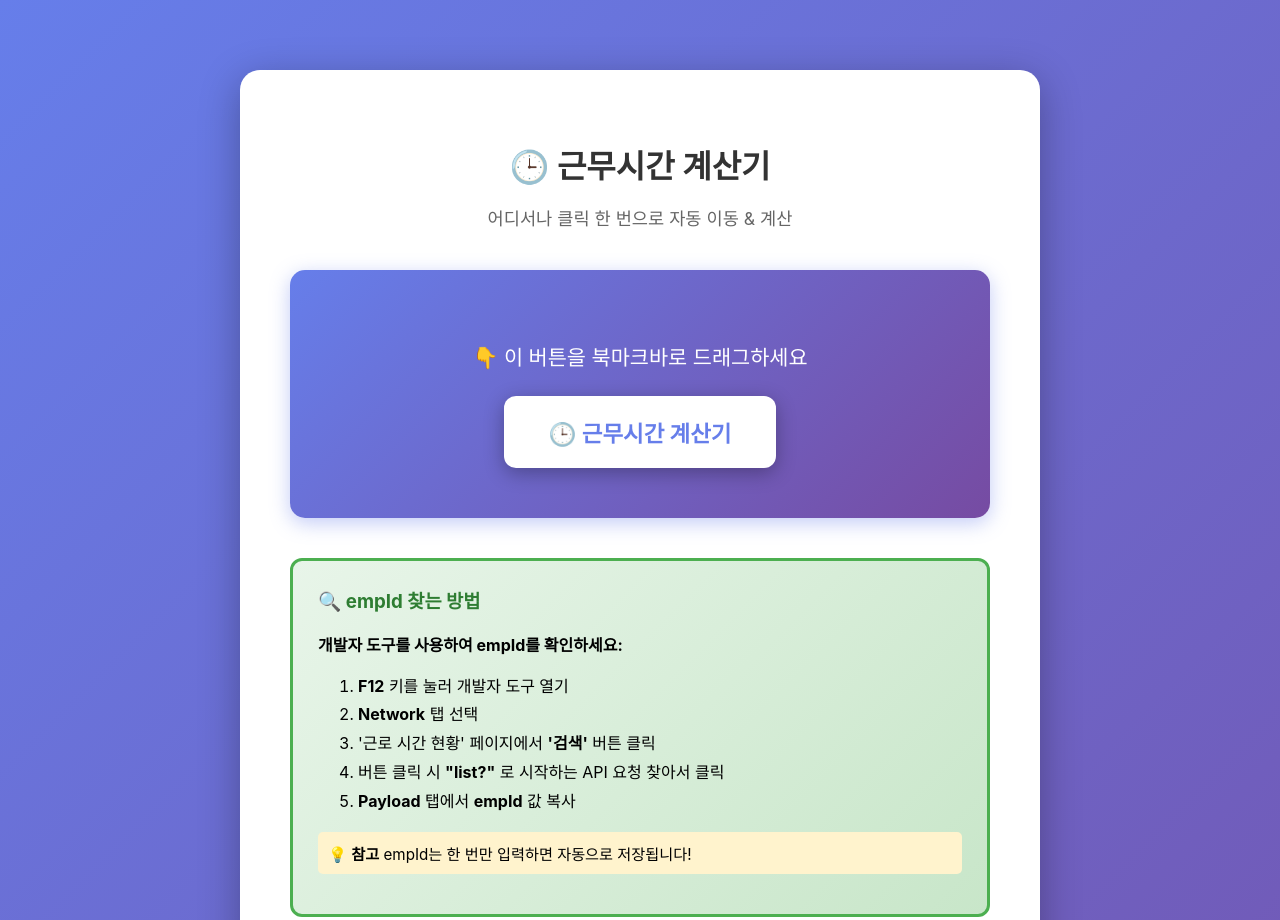
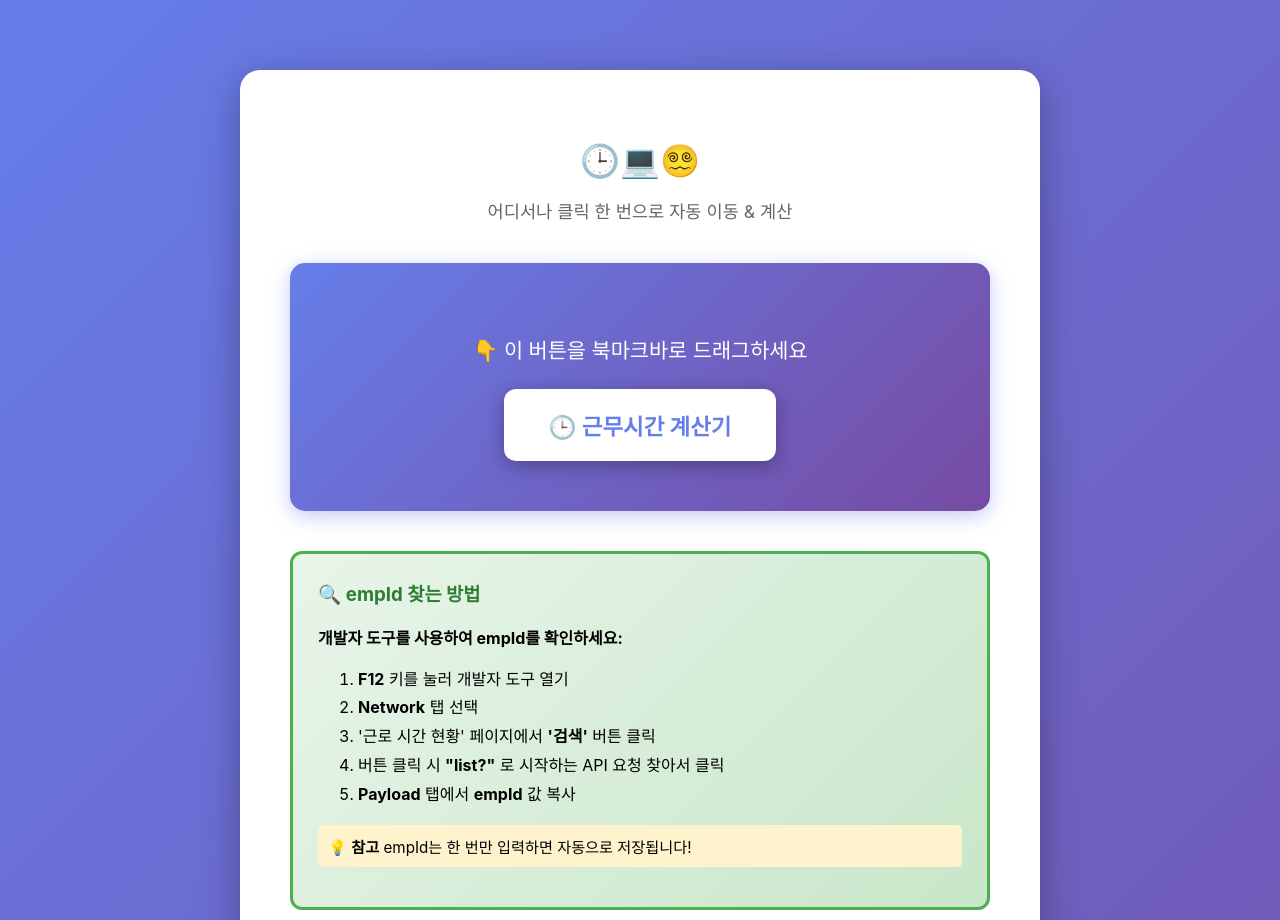
Before and after one commit to eugene225/eugene-profile, a plain HTML site: page work-clock.html in a window 1280 px wide. Shown: the top 920 px of the page. Drawn offline with Linux system fonts and the light colour scheme.

Commit message:
fix: 이모지 변경

```diff
--- a/work-clock.html
+++ b/work-clock.html
@@ -96,7 +96,7 @@
 </head>
 <body>
     <div class="container">
-        <h1>🕒 근무시간 계산기</h1>
+        <h1>🕒💻😵‍💫</h1>
         <p class="subtitle">어디서나 클릭 한 번으로 자동 이동 & 계산</p>
 
         <div class="install-box">
```
